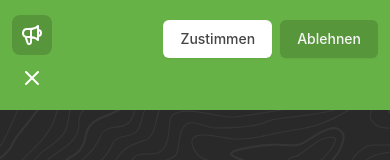
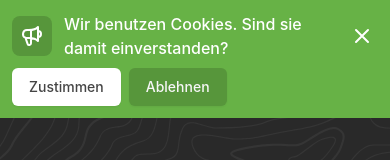
Before and after one commit to ndom91/radio-2020, a Next.js app: page / in a window 390 px wide. Shown: the top 160 px of the page. Built offline with nearby package versions, Linux system fonts and the light colour scheme; no server answers.

Commit message:
update: responsive banner

```diff
--- a/src/components/Banner.js
+++ b/src/components/Banner.js
@@ -23,15 +23,17 @@ const Banner = ({ hide }) => {
                 />
               </svg>
             </span>
-            <p className="ml-3 font-medium text-white truncate">
-              <span className="md:hidden">We use cookies. Is that okay?</span>
+            <p className="ml-3 font-medium text-white ">
+              <span className="md:hidden">
+                Wir benutzen Cookies. Sind sie damit einverstanden?
+              </span>
               <span className="hidden md:inline">
                 Wir benutzen Cookies um die Erfahrung der Benutzer zu
                 verbessern.
               </span>
             </p>
           </div>
-          <div className="order-3 w-full sm:w-1/3 flex justify-end">
+          <div className="order-5 w-full sm:order-3 sm:w-1/3 flex justify-start sm:justify-end">
             <div className="order-3 mt-2 flex-shrink-0 mr-2 sm:order-2 sm:mt-0 sm:w-auto">
               <button
                 className="flex items-center justify-center px-4 py-2 border border-transparent rounded-md shadow-sm text-sm font-medium text-gray-700 bg-white hover:bg-indigo-50 focus:outline-none focus:ring  focus:ring-newtelco-600 focus:ring-opacity-70"
@@ -49,7 +51,7 @@ const Banner = ({ hide }) => {
               </button>
             </div>
           </div>
-          <div className="order-5 flex-shrink-0 sm:order-3 sm:ml-3">
+          <div className="order-4 flex-shrink-0 sm:order-3 sm:ml-3">
             <button
               type="button"
               className="-mr-1 flex p-2 rounded-md hover:bg-newtelco-600 focus:outline-none focus:ring focus:ring-white focus:ring-opacity-50 sm:-mr-2 transition transition-colors duration-300 ease-in-out"
```
